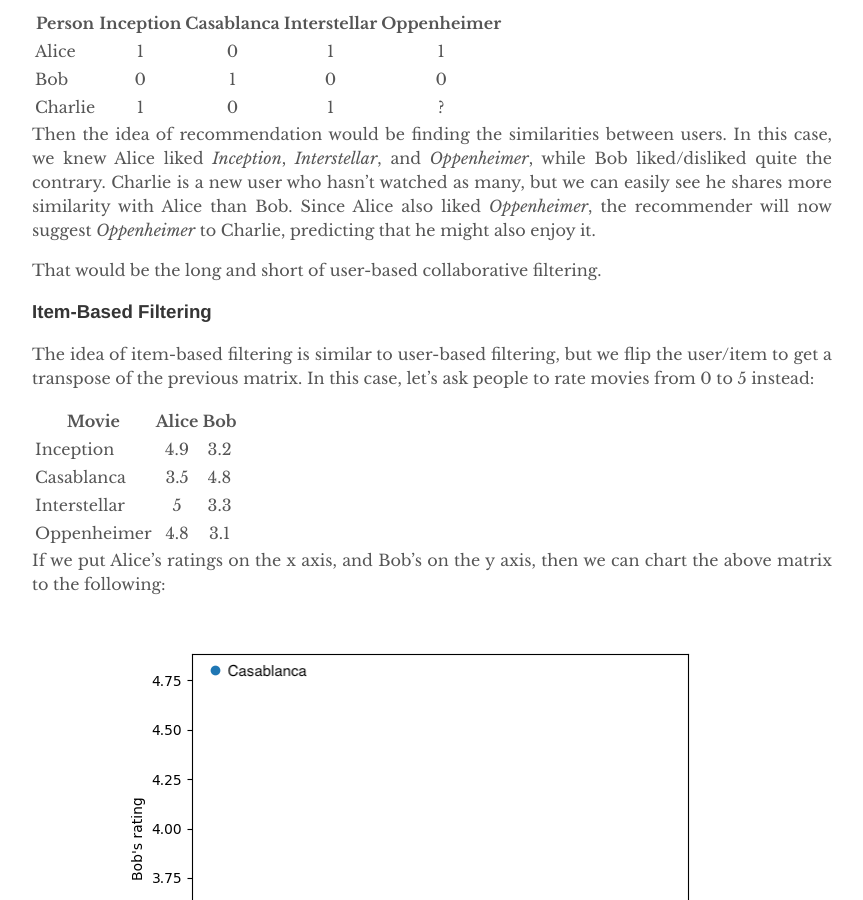
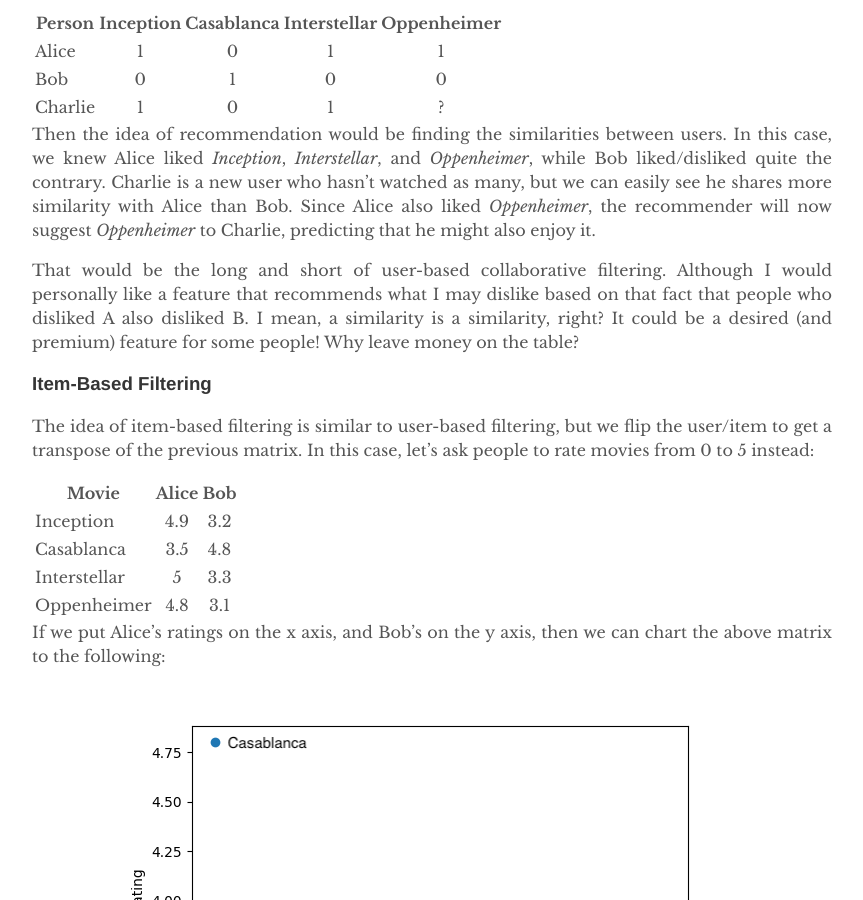
Before and after one commit to yuexiaofeng/yuexiaofeng.github.io, a Jekyll site: the page built from _posts/2025-01-03-ai-notes-recsys.md, in a window 1280 px wide and 900 px high, scrolled down 2500 px. Shown: the whole window, without its empty margins (208-1071 px from the left). Built offline with Jekyll 4.4.1, drawn with Linux system fonts in a browser that asks for light colours.

Commit message:
updated recsys post with dislike similarity

```diff
--- a/_posts/2025-01-03-ai-notes-recsys.md
+++ b/_posts/2025-01-03-ai-notes-recsys.md
@@ -55,7 +55,7 @@
 
 Then the idea of recommendation would be finding the similarities between users. In this case, we knew Alice liked *Inception*, *Interstellar*, and *Oppenheimer*, while Bob liked/disliked quite the contrary. Charlie is a new user who hasn't watched as many, but we can easily see he shares more similarity with Alice than Bob. Since Alice also liked *Oppenheimer*, the recommender will now suggest *Oppenheimer* to Charlie, predicting that he might also enjoy it.
 
-That would be the long and short of user-based collaborative filtering.
+That would be the long and short of user-based collaborative filtering. Although I would personally like a feature that recommends what I may dislike based on that fact that people who disliked A also disliked B. I mean, a similarity is a similarity, right? It could be a desired (and premium) feature for some people! Why leave money on the table?
 
 ### Item-Based Filtering
 
```
